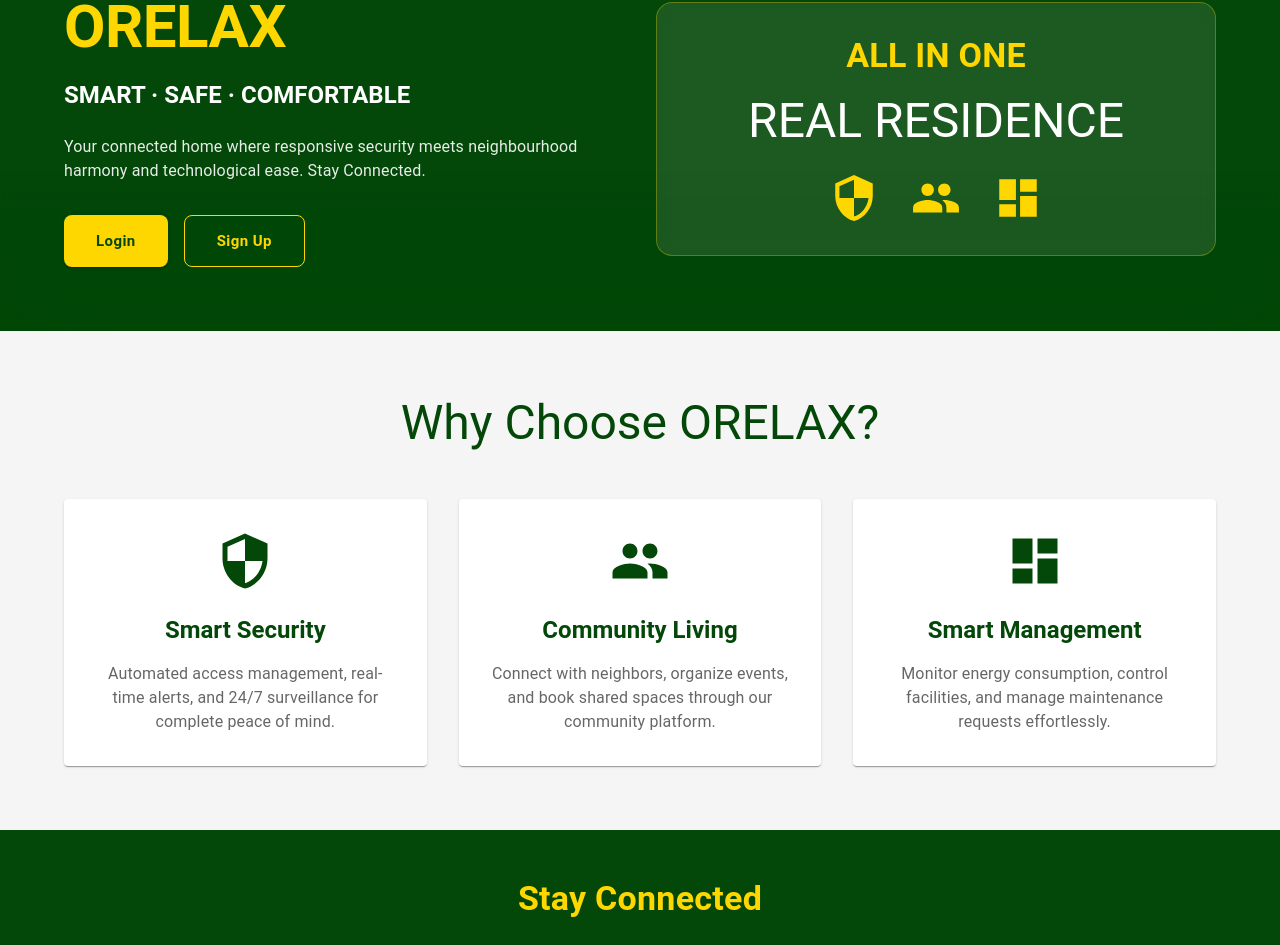
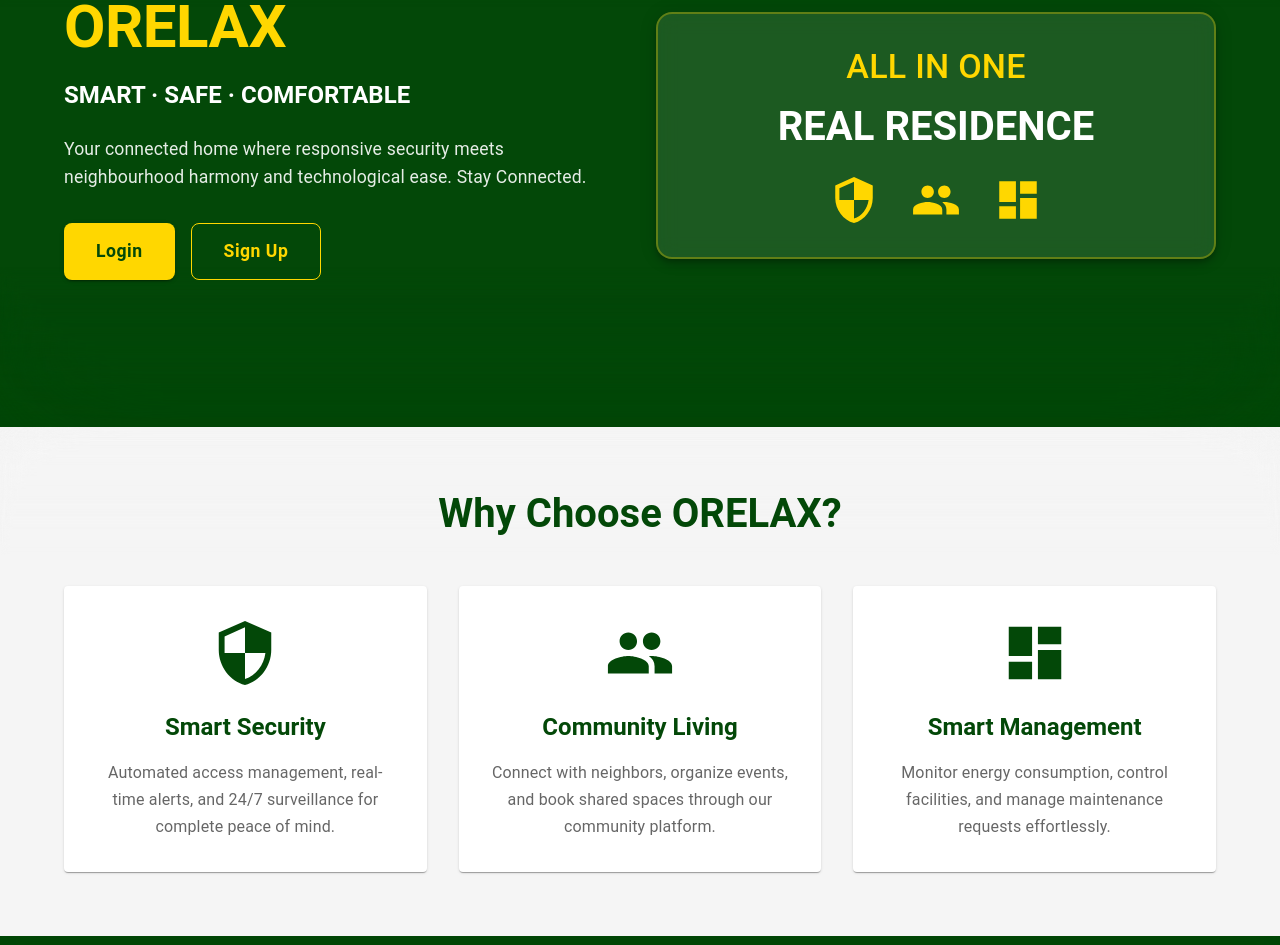
Before and after one commit to DarinKhelifa/license-project, a React (Create React App) app in the folder Dashboard/: page / in a window 1280 px wide. Shown: the part 73-1018 px from the top of the page. Built offline with nearby package versions, Linux system fonts and the light colour scheme.

Commit message:
kiiinda fixed animation

```diff
--- a/Dashboard/src/components/GradualBlur.css
+++ b/Dashboard/src/components/GradualBlur/GradualBlur.css
@@ -1,3 +1,9 @@
+.gradual-blur {
+  pointer-events: none;
+  transition: opacity 0.3s ease-out;
+  isolation: isolate;
+}
+
 .gradual-blur-inner {
   position: relative;
   width: 100%;
@@ -7,10 +13,6 @@
 .gradual-blur-inner > div {
   -webkit-backdrop-filter: inherit;
   backdrop-filter: inherit;
-}
-
-.gradual-blur {
-  isolation: isolate;
 }
 
 @supports not (backdrop-filter: blur(1px)) {
@@ -29,3 +31,11 @@
   pointer-events: none;
   z-index: 1000;
 }
+
+.gradual-blur-parent {
+  position: absolute;
+}
+
+.gradual-blur-page {
+  position: fixed;
+}
--- a/Dashboard/src/components/GradualBlur.tsx
+++ b/Dashboard/src/components/GradualBlur/GradualBlur.tsx
@@ -229,7 +229,6 @@ const GradualBlur: React.FC<GradualBlurProps> = props => {
     const isHorizontal = ['left', 'right'].includes(config.position);
     const isPageTarget = config.target === 'page';
 
-    // Create base style object
     const baseStyle: CSSProperties = {
       position: isPageTarget ? 'fixed' : 'absolute',
       pointerEvents: config.hoverIntensity ? 'auto' : 'none',
@@ -242,7 +241,6 @@ const GradualBlur: React.FC<GradualBlurProps> = props => {
     if (isVertical) {
       baseStyle.height = responsiveHeight;
       baseStyle.width = responsiveWidth || '100%';
-      // FIXED: Use type assertion for dynamic property
       if (config.position === 'top') {
         baseStyle.top = 0;
       } else if (config.position === 'bottom') {
@@ -253,7 +251,6 @@ const GradualBlur: React.FC<GradualBlurProps> = props => {
     } else if (isHorizontal) {
       baseStyle.width = responsiveWidth || responsiveHeight;
       baseStyle.height = '100%';
-      // FIXED: Use type assertion for dynamic property
       if (config.position === 'left') {
         baseStyle.left = 0;
       } else if (config.position === 'right') {
@@ -303,17 +300,3 @@ GradualBlurMemo.displayName = 'GradualBlur';
 (GradualBlurMemo as any).PRESETS = PRESETS;
 (GradualBlurMemo as any).CURVE_FUNCTIONS = CURVE_FUNCTIONS;
 export default GradualBlurMemo;
-
-const injectStyles = () => {
-  if (typeof document === 'undefined') return;
-  const styleId = 'gradual-blur-styles';
-  if (document.getElementById(styleId)) return;
-  const styleElement = document.createElement('style');
-  styleElement.id = styleId;
-  styleElement.textContent = `.gradual-blur{pointer-events:none;transition:opacity 0.3s ease-out}.gradual-blur-inner{pointer-events:none}`;
-  document.head.appendChild(styleElement);
-};
-
-if (typeof document !== 'undefined') {
-  injectStyles();
-}
--- /dev/null
+++ b/Dashboard/src/components/GradualBlur/index.ts
@@ -0,0 +1 @@
+export { default } from './GradualBlur';
--- a/Dashboard/src/pages/LandingPage.tsx
+++ b/Dashboard/src/pages/LandingPage.tsx
@@ -1,5 +1,6 @@
 import React from 'react';
-import { Box, Typography, Button, Container, Paper, Grid } from '@mui/material';
+import { Box, Typography, Button, Container, Paper } from '@mui/material';
+import Grid from '@mui/material/Grid';
 import { useNavigate } from 'react-router-dom';
 import {
   Security as SecurityIcon,
@@ -8,7 +9,7 @@ import {
   Phone as PhoneIcon,
   Email as EmailIcon,
 } from '@mui/icons-material';
-import GradualBlur from '../components/GradualBlur';
+import GradualBlur from '../components/GradualBlur/GradualBlur';
 
 export default function LandingPage() {
   const navigate = useNavigate();
@@ -19,36 +20,72 @@ export default function LandingPage() {
       <Box sx={{
         bgcolor: '#034808',
         color: 'white',
-        py: 8,
+        py: { xs: 4, md: 8 },
         position: 'relative',
+        minHeight: { xs: 400, md: 500 },
         overflow: 'hidden'
       }}>
-        {/* Gradual Blur Overlay */}
+        {/* Bottom Blur - creates smooth fade to next section */}
         <GradualBlur
           position="bottom"
           height="10rem"
-          strength={3}
-          divCount={8}
-          curve="bezier"
+          strength={5}
+          divCount={12}
+          curve="ease-out"
           exponential={true}
-          opacity={0.7}
+          opacity={0.95}
+          zIndex={5}
+        />
+
+        {/* Top Blur - adds depth to hero section */}
+        <GradualBlur
+          position="top"
+          height="5rem"
+          strength={2}
+          divCount={6}
+          curve="linear"
+          opacity={0.6}
           zIndex={5}
         />
 
         <Container maxWidth="lg" sx={{ position: 'relative', zIndex: 10 }}>
           <Grid container spacing={4} alignItems="center">
-            <Grid item xs={12} md={6}> {/* Changed: size={{ xs:12, md:6 }} → item xs={12} md={6} */}
-              <Typography variant="h2" sx={{ fontWeight: 'bold', mb: 2, color: '#FFD700' }}>
+            {/* Left Column - Text Content */}
+            <Grid item xs={12} md={6}>
+              <Typography
+                variant="h2"
+                sx={{
+                  fontWeight: 'bold',
+                  mb: 2,
+                  color: '#FFD700',
+                  fontSize: { xs: '2.5rem', md: '3.75rem' }
+                }}
+              >
                 ORELAX
               </Typography>
-              <Typography variant="h5" sx={{ mb: 3, color: 'white' }}>
+              <Typography
+                variant="h5"
+                sx={{
+                  mb: 3,
+                  color: 'white',
+                  fontSize: { xs: '1.25rem', md: '1.5rem' }
+                }}
+              >
                 SMART · SAFE · COMFORTABLE
               </Typography>
-              <Typography variant="body1" sx={{ mb: 4, color: 'rgba(255,255,255,0.9)' }}>
+              <Typography
+                variant="body1"
+                sx={{
+                  mb: 4,
+                  color: 'rgba(255,255,255,0.9)',
+                  fontSize: { xs: '1rem', md: '1.1rem' },
+                  lineHeight: 1.6
+                }}
+              >
                 Your connected home where responsive security meets neighbourhood harmony
                 and technological ease. Stay Connected.
               </Typography>
-              <Box sx={{ display: 'flex', gap: 2 }}>
+              <Box sx={{ display: 'flex', gap: 2, flexWrap: 'wrap' }}>
                 <Button
                   variant="contained"
                   size="large"
@@ -59,6 +96,8 @@ export default function LandingPage() {
                     '&:hover': { bgcolor: '#FFC107' },
                     px: 4,
                     py: 1.5,
+                    fontSize: '1.1rem',
+                    fontWeight: 'bold'
                   }}
                 >
                   Login
@@ -70,108 +109,169 @@ export default function LandingPage() {
                   sx={{
                     borderColor: '#FFD700',
                     color: '#FFD700',
-                    '&:hover': { borderColor: '#FFC107', bgcolor: 'rgba(255,215,0,0.1)' },
+                    '&:hover': {
+                      borderColor: '#FFC107',
+                      bgcolor: 'rgba(255,215,0,0.1)'
+                    },
                     px: 4,
                     py: 1.5,
+                    fontSize: '1.1rem',
+                    fontWeight: 'bold'
                   }}
                 >
                   Sign Up
                 </Button>
               </Box>
             </Grid>
-            <Grid item xs={12} md={6}> {/* Changed: size={{ xs:12, md:6 }} → item xs={12} md={6} */}
-              <Box
+
+            {/* Right Column - ALL IN ONE Card */}
+            <Grid item xs={12} md={6}>
+              <Paper
+                elevation={6}
                 sx={{
                   bgcolor: 'rgba(255,255,255,0.1)',
                   backdropFilter: 'blur(10px)',
                   borderRadius: 4,
-                  p: 4,
+                  p: { xs: 3, md: 4 },
                   textAlign: 'center',
-                  border: '1px solid rgba(255,215,0,0.3)',
+                  border: '2px solid rgba(255,215,0,0.3)',
+                  transition: 'transform 0.3s',
+                  '&:hover': {
+                    transform: 'scale(1.02)',
+                    borderColor: '#FFD700'
+                  }
                 }}
               >
-                <Typography variant="h4" sx={{ color: '#FFD700', mb: 2 }}>
+                <Typography
+                  variant="h4"
+                  sx={{
+                    color: '#FFD700',
+                    mb: 2,
+                    fontWeight: 'medium'
+                  }}
+                >
                   ALL IN ONE
                 </Typography>
-                <Typography variant="h3" sx={{ color: 'white', mb: 3 }}>
+                <Typography
+                  variant="h3"
+                  sx={{
+                    color: 'white',
+                    mb: 3,
+                    fontWeight: 'bold',
+                    fontSize: { xs: '2rem', md: '2.5rem' }
+                  }}
+                >
                   REAL RESIDENCE
                 </Typography>
                 <Box sx={{ display: 'flex', justifyContent: 'center', gap: 4 }}>
-                  <SecurityIcon sx={{ fontSize: 50, color: '#FFD700' }} />
-                  <PeopleIcon sx={{ fontSize: 50, color: '#FFD700' }} />
-                  <DashboardIcon sx={{ fontSize: 50, color: '#FFD700' }} />
+                  <SecurityIcon sx={{ fontSize: { xs: 40, md: 50 }, color: '#FFD700' }} />
+                  <PeopleIcon sx={{ fontSize: { xs: 40, md: 50 }, color: '#FFD700' }} />
+                  <DashboardIcon sx={{ fontSize: { xs: 40, md: 50 }, color: '#FFD700' }} />
                 </Box>
-              </Box>
+              </Paper>
             </Grid>
           </Grid>
         </Container>
       </Box>
 
-      {/* Features Section */}
-      <Box sx={{ position: 'relative', py: 8 }}>
-        <Container maxWidth="lg">
-          <Typography variant="h3" sx={{ textAlign: 'center', color: '#034808', mb: 6 }}>
+      {/* Features Section with Blur */}
+      <Box sx={{
+        position: 'relative',
+        py: { xs: 6, md: 8 },
+        minHeight: 400,
+        overflow: 'hidden',
+        bgcolor: '#f5f5f5'
+      }}>
+        {/* Top Blur for features section */}
+        <GradualBlur
+          position="top"
+          height="8rem"
+          strength={4}
+          divCount={10}
+          curve="ease-in"
+          exponential={true}
+          opacity={0.8}
+          zIndex={5}
+        />
+
+        <Container maxWidth="lg" sx={{ position: 'relative', zIndex: 10 }}>
+          <Typography
+            variant="h3"
+            sx={{
+              textAlign: 'center',
+              color: '#034808',
+              mb: 6,
+              fontWeight: 'bold',
+              fontSize: { xs: '2rem', md: '2.5rem' }
+            }}
+          >
             Why Choose ORELAX?
           </Typography>
+
           <Grid container spacing={4}>
-            <Grid item xs={12} md={4}> {/* Changed: size → item */}
+            {/* Feature 1 */}
+            <Grid item xs={12} md={4}>
               <Paper sx={{
-                p: 4,
+                p: { xs: 3, md: 4 },
                 textAlign: 'center',
                 height: '100%',
-                transition: 'transform 0.3s',
+                transition: 'transform 0.3s, box-shadow 0.3s',
                 '&:hover': {
-                  transform: 'translateY(-5px)',
-                  boxShadow: '0 8px 16px rgba(3,72,8,0.2)'
+                  transform: 'translateY(-8px)',
+                  boxShadow: '0 12px 20px rgba(3,72,8,0.3)'
                 }
               }}>
-                <SecurityIcon sx={{ fontSize: 60, color: '#034808', mb: 2 }} />
-                <Typography variant="h5" sx={{ color: '#034808', mb: 2 }}>
+                <SecurityIcon sx={{ fontSize: 70, color: '#034808', mb: 2 }} />
+                <Typography variant="h5" sx={{ color: '#034808', mb: 2, fontWeight: 'bold' }}>
                   Smart Security
                 </Typography>
-                <Typography color="textSecondary">
+                <Typography color="textSecondary" sx={{ lineHeight: 1.7 }}>
                   Automated access management, real-time alerts, and 24/7 surveillance
                   for complete peace of mind.
                 </Typography>
               </Paper>
             </Grid>
-            <Grid item xs={12} md={4}> {/* Changed: size → item */}
+
+            {/* Feature 2 */}
+            <Grid item xs={12} md={4}>
               <Paper sx={{
-                p: 4,
+                p: { xs: 3, md: 4 },
                 textAlign: 'center',
                 height: '100%',
-                transition: 'transform 0.3s',
+                transition: 'transform 0.3s, box-shadow 0.3s',
                 '&:hover': {
-                  transform: 'translateY(-5px)',
-                  boxShadow: '0 8px 16px rgba(3,72,8,0.2)'
+                  transform: 'translateY(-8px)',
+                  boxShadow: '0 12px 20px rgba(3,72,8,0.3)'
                 }
               }}>
-                <PeopleIcon sx={{ fontSize: 60, color: '#034808', mb: 2 }} />
-                <Typography variant="h5" sx={{ color: '#034808', mb: 2 }}>
+                <PeopleIcon sx={{ fontSize: 70, color: '#034808', mb: 2 }} />
+                <Typography variant="h5" sx={{ color: '#034808', mb: 2, fontWeight: 'bold' }}>
                   Community Living
                 </Typography>
-                <Typography color="textSecondary">
+                <Typography color="textSecondary" sx={{ lineHeight: 1.7 }}>
                   Connect with neighbors, organize events, and book shared spaces
                   through our community platform.
                 </Typography>
               </Paper>
             </Grid>
-            <Grid item xs={12} md={4}> {/* Changed: size → item */}
+
+            {/* Feature 3 */}
+            <Grid item xs={12} md={4}>
               <Paper sx={{
-                p: 4,
+                p: { xs: 3, md: 4 },
                 textAlign: 'center',
                 height: '100%',
-                transition: 'transform 0.3s',
+                transition: 'transform 0.3s, box-shadow 0.3s',
                 '&:hover': {
-                  transform: 'translateY(-5px)',
-                  boxShadow: '0 8px 16px rgba(3,72,8,0.2)'
+                  transform: 'translateY(-8px)',
+                  boxShadow: '0 12px 20px rgba(3,72,8,0.3)'
                 }
               }}>
-                <DashboardIcon sx={{ fontSize: 60, color: '#034808', mb: 2 }} />
-                <Typography variant="h5" sx={{ color: '#034808', mb: 2 }}>
+                <DashboardIcon sx={{ fontSize: 70, color: '#034808', mb: 2 }} />
+                <Typography variant="h5" sx={{ color: '#034808', mb: 2, fontWeight: 'bold' }}>
                   Smart Management
                 </Typography>
-                <Typography color="textSecondary">
+                <Typography color="textSecondary" sx={{ lineHeight: 1.7 }}>
                   Monitor energy consumption, control facilities, and manage
                   maintenance requests effortlessly.
                 </Typography>
@@ -181,28 +281,53 @@ export default function LandingPage() {
         </Container>
       </Box>
 
-      {/* Contact Section */}
+      {/* Contact Section with Blur */}
       <Box sx={{
         bgcolor: '#034808',
         color: 'white',
-        py: 6,
+        py: { xs: 4, md: 6 },
         position: 'relative',
-        overflow: 'hidden'
+        overflow: 'hidden',
+        minHeight: 200
       }}>
+        {/* Bottom Blur for smooth transition */}
+        <GradualBlur
+          position="top"
+          height="5rem"
+          strength={3}
+          divCount={8}
+          curve="linear"
+          opacity={0.6}
+          zIndex={5}
+        />
+
         <Container maxWidth="lg" sx={{ position: 'relative', zIndex: 10 }}>
           <Grid container spacing={4} justifyContent="center">
-            <Grid item xs={12} md={6} textAlign="center"> {/* Changed: size → item */}
-              <Typography variant="h4" sx={{ color: '#FFD700', mb: 3 }}>
+            <Grid item xs={12} md={6} textAlign="center">
+              <Typography
+                variant="h4"
+                sx={{
+                  color: '#FFD700',
+                  mb: 3,
+                  fontWeight: 'bold',
+                  fontSize: { xs: '1.75rem', md: '2.25rem' }
+                }}
+              >
                 Stay Connected
               </Typography>
-              <Box sx={{ display: 'flex', justifyContent: 'center', gap: 4, flexWrap: 'wrap' }}>
+              <Box sx={{
+                display: 'flex',
+                justifyContent: 'center',
+                gap: { xs: 2, md: 4 },
+                flexWrap: 'wrap'
+              }}>
                 <Box sx={{ display: 'flex', alignItems: 'center', gap: 1 }}>
-                  <PhoneIcon sx={{ color: '#FFD700' }} />
-                  <Typography>+213 (0) 123 456 789</Typography>
+                  <PhoneIcon sx={{ color: '#FFD700', fontSize: 28 }} />
+                  <Typography sx={{ fontSize: '1.1rem' }}>+213 (0) 123 456 789</Typography>
                 </Box>
                 <Box sx={{ display: 'flex', alignItems: 'center', gap: 1 }}>
-                  <EmailIcon sx={{ color: '#FFD700' }} />
-                  <Typography>contact@orelay.dz</Typography>
+                  <EmailIcon sx={{ color: '#FFD700', fontSize: 28 }} />
+                  <Typography sx={{ fontSize: '1.1rem' }}>contact@orelax.dz</Typography>
                 </Box>
               </Box>
             </Grid>
```
